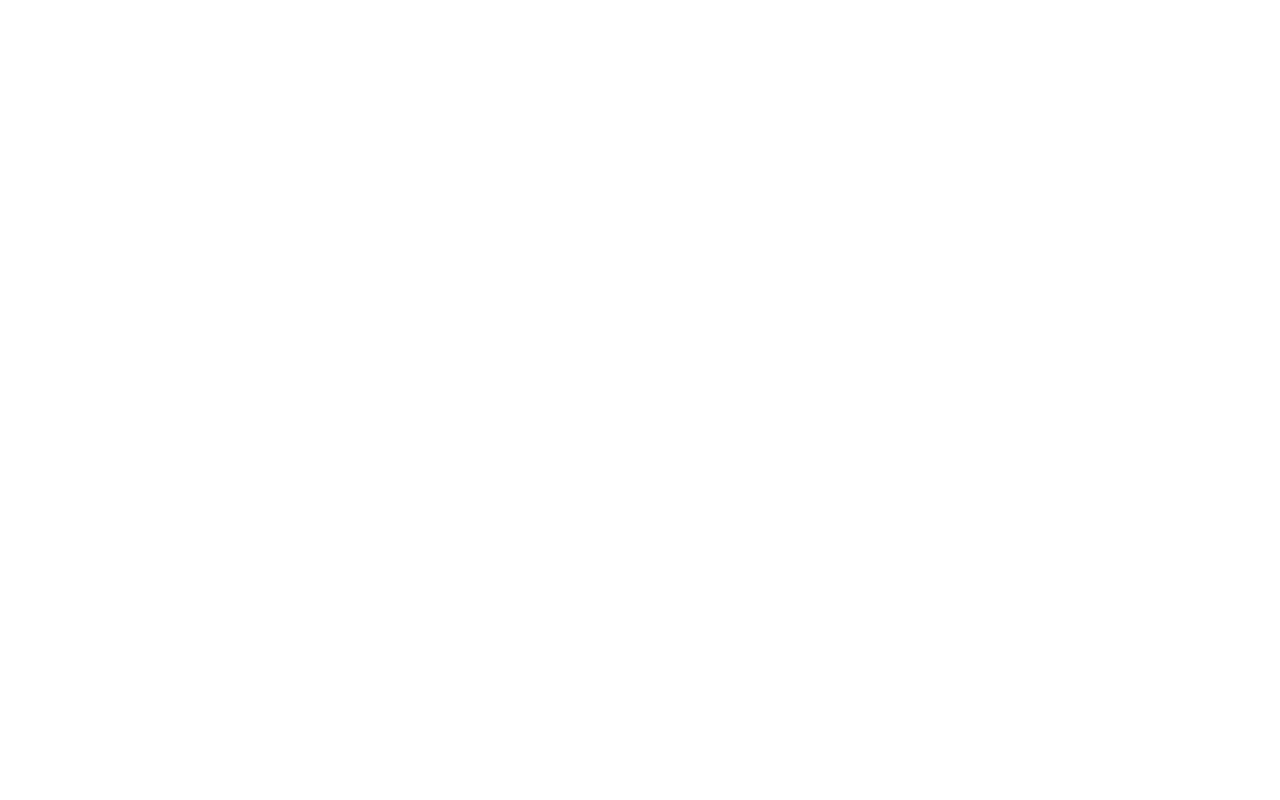
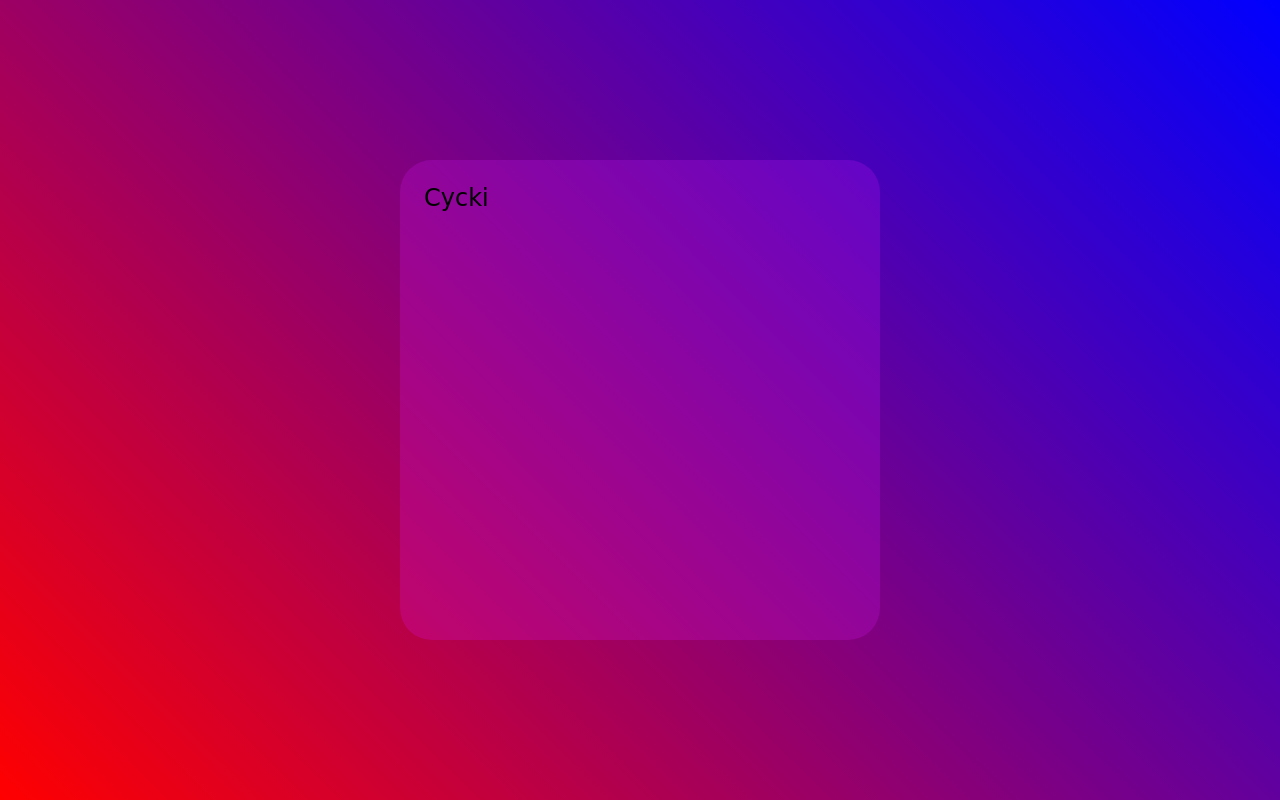
Before and after one commit to SebastianNowak01/behappy, a plain HTML site: page index.html in a window 1280 px wide. Drawn offline with Linux system fonts and the light colour scheme; a web font is replaced by a local one.

Commit message:
styling page and adding content

```diff
--- a/index.html
+++ b/index.html
@@ -11,6 +11,8 @@
         <link rel="stylesheet" href="styles.css">
     </head>
     <body>
-
+        <div id="container">
+            <p>Cycki</p>
+        </div>
     </body>
 </html>
--- a/styles.css
+++ b/styles.css
@@ -3,3 +3,21 @@
     font-family: 'Style Script', cursive;
     box-sizing: border-box;
 }
+
+body {
+    display: flex;
+    background-image: linear-gradient(45deg, red, purple, blue);
+    width: 100vw;
+    height: 100vh;
+    justify-content: center;
+    align-items: center;
+}
+
+#container {
+    height: 60%;
+    aspect-ratio: 1/1;
+    border-radius: 2rem;
+    background-color: rgba(217, 25, 255, 0.2);
+    padding: 1em;
+    font-size: 1.5rem;
+}
```
